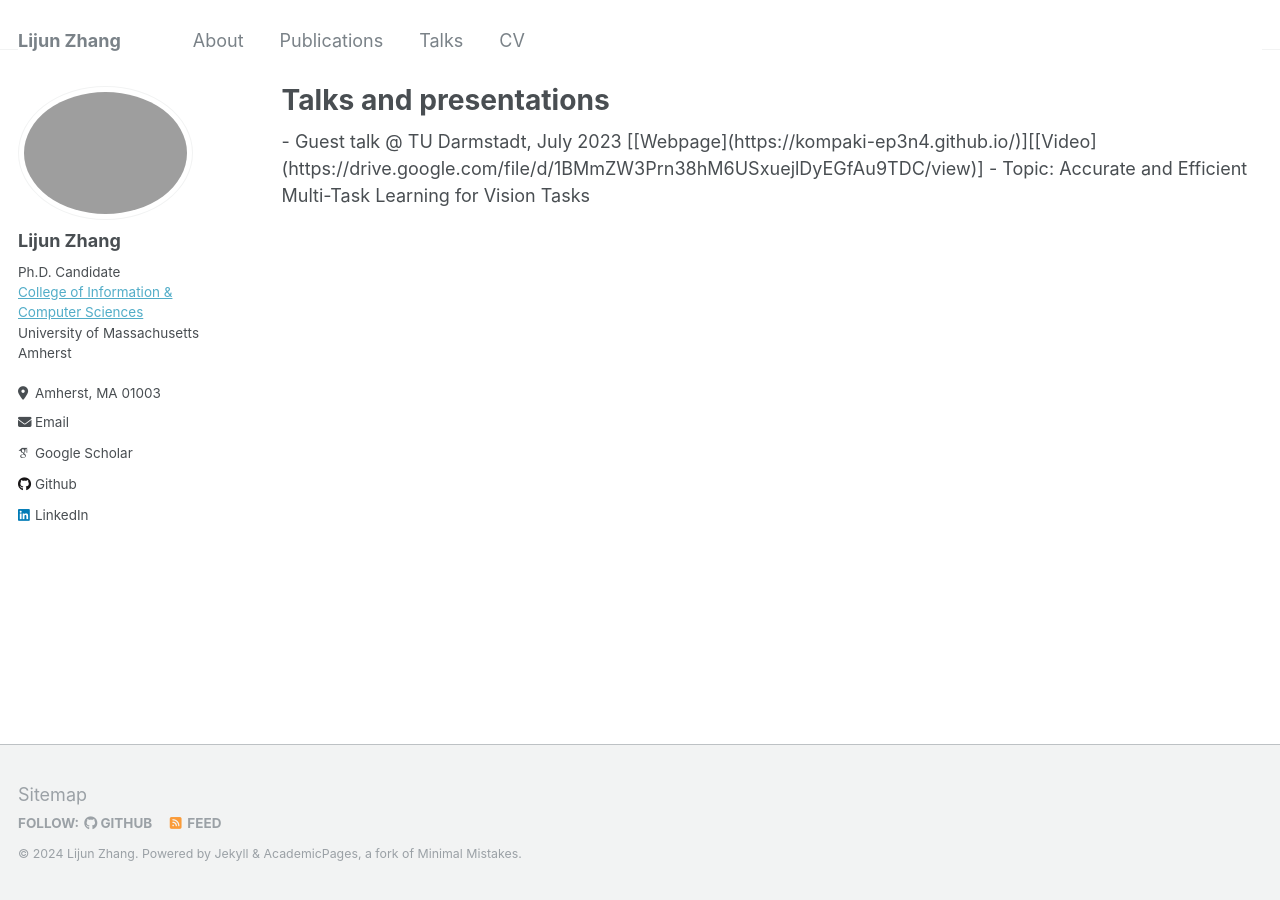
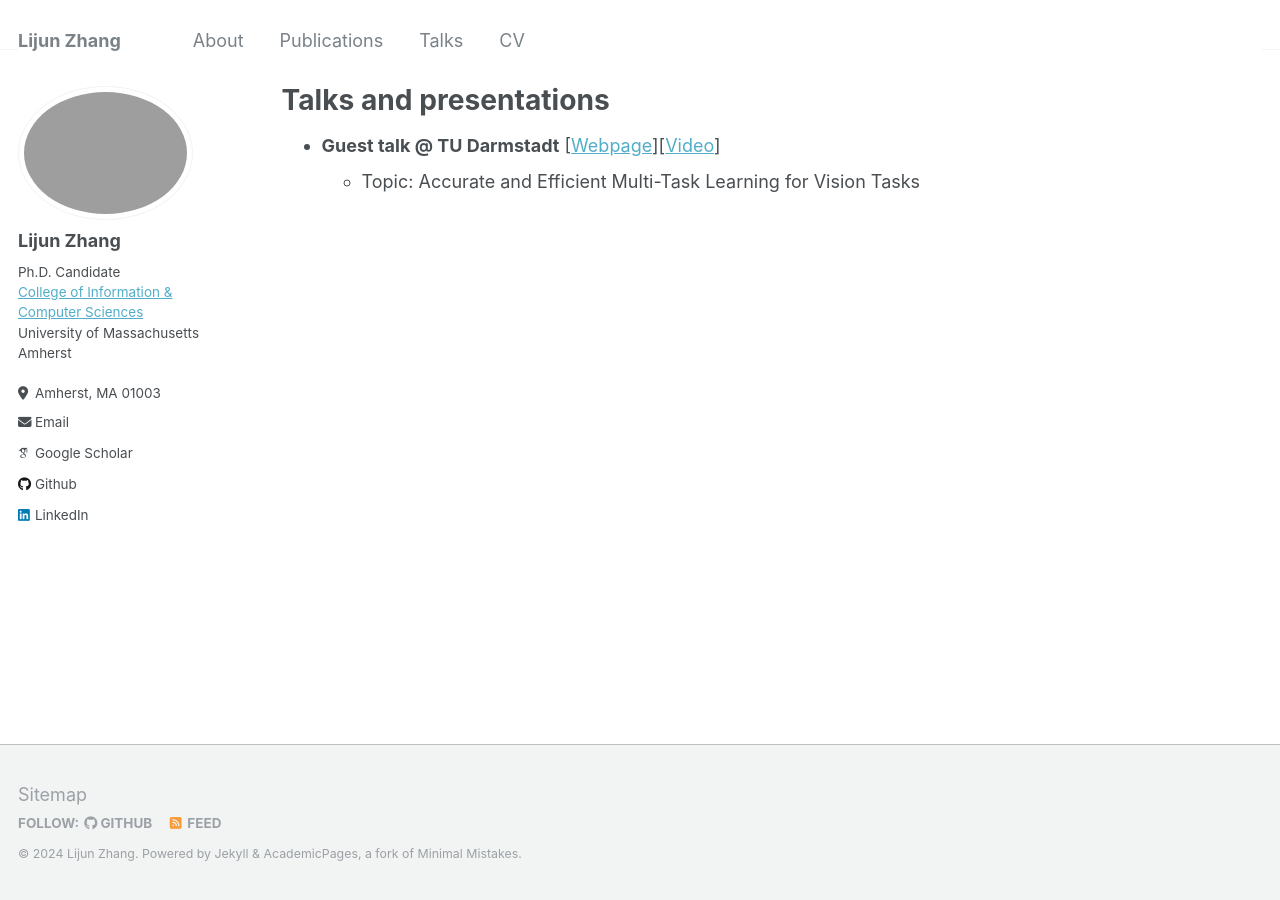
Before and after one commit to zhanglijun95/zhanglijun95.github.io, a Jekyll site: the page built from _pages/talks.md, in a window 1280 px wide. Built offline with Jekyll 4.4.1, drawn with Linux system fonts in a browser that asks for light colours; some web fonts are replaced.

Commit message:
Update and rename talks.html to talks.md

```diff
--- a/_pages/talks.html
+++ b/_pages/talks.md
@@ -5,5 +5,5 @@ permalink: /talks/
 author_profile: true
 ---
 
-- Guest talk @ TU Darmstadt, July 2023 [[Webpage](https://kompaki-ep3n4.github.io/)][[Video](https://drive.google.com/file/d/1BMmZW3Prn38hM6USxuejlDyEGfAu9TDC/view)]
+- **Guest talk @ TU Darmstadt** [[Webpage](https://kompaki-ep3n4.github.io)][[Video](https://drive.google.com/file/d/1BMmZW3Prn38hM6USxuejlDyEGfAu9TDC/view)]
     - Topic: Accurate and Efficient Multi-Task Learning for Vision Tasks
```
